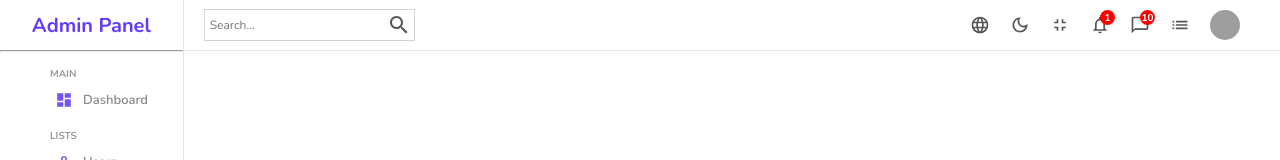
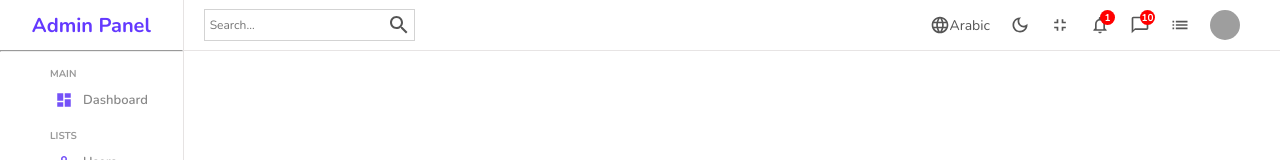
Before and after one commit to YasineNifa/admin_panel, a React (Create React App) app: page / in a window 1280 px wide. Shown: the top 160 px of the page. Built offline with nearby package versions, Linux system fonts and the light colour scheme; grey boxes are pictures that could not be loaded.

Commit message:
Add dark mode in the navBar
Signed-off-by: Ynifa <yasine.nifa@gmail.com>

```diff
--- a/src/components/navbar/Navbar.js
+++ b/src/components/navbar/Navbar.js
@@ -8,7 +8,11 @@ import NotificationsNoneOutlinedIcon from "@mui/icons-material/NotificationsNone
 import ChatBubbleOutlineOutlinedIcon from "@mui/icons-material/ChatBubbleOutlineOutlined";
 import ListOutlinedIcon from "@mui/icons-material/ListOutlined";
 
+import { DarkModeContext } from "../../context/darkModeContext";
+import { useContext } from "react";
+
 function Navbar() {
+  const { dispatch } = useContext(DarkModeContext);
   return (
     <div className='navbar'>
       <div className='wrapper'>
@@ -19,10 +23,12 @@ function Navbar() {
         <div className='items'>
           <div className='item'>
             <LanguageOutlinedIcon className="icon" />
+            Arabic
           </div>
           <div className="item">
             <DarkModeOutlinedIcon
               className="icon"
+              onClick={() => dispatch({type: "TOGGLE"})}
             />
           </div>
           <div className="item">
```
